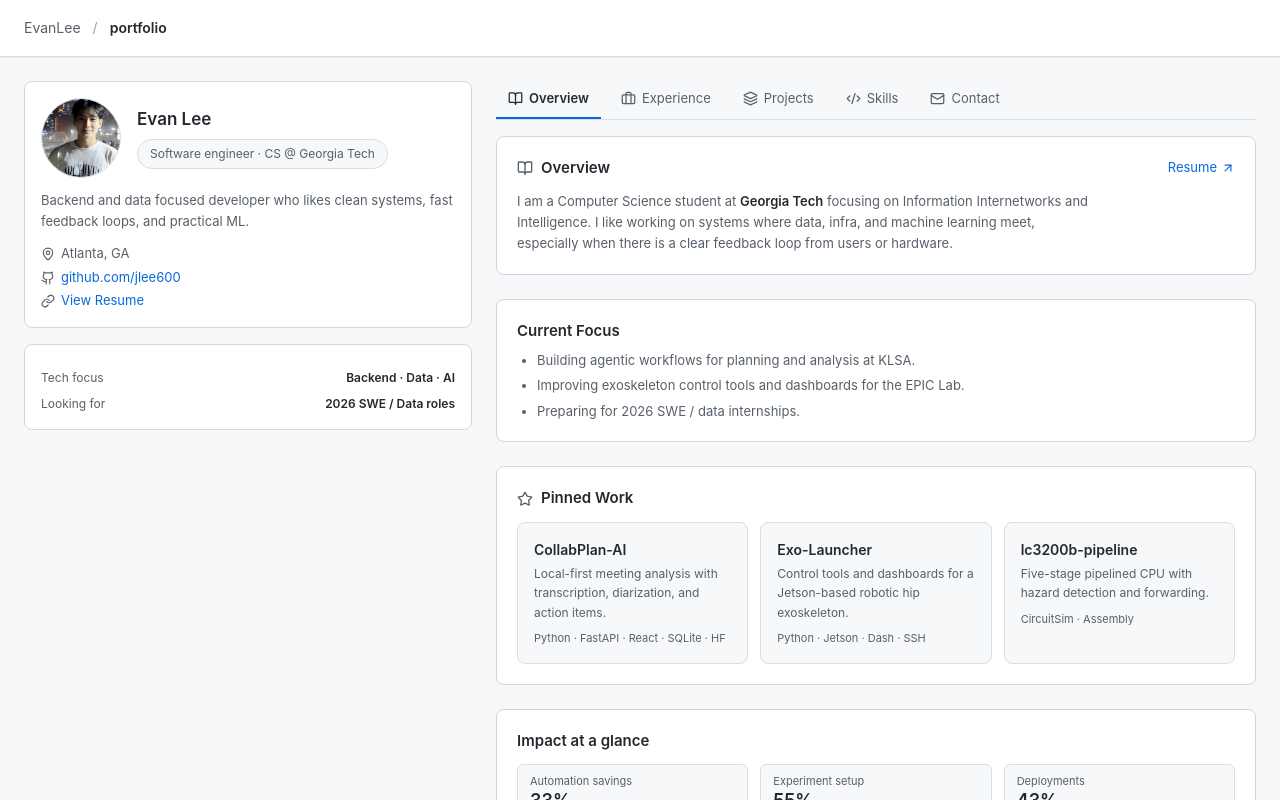
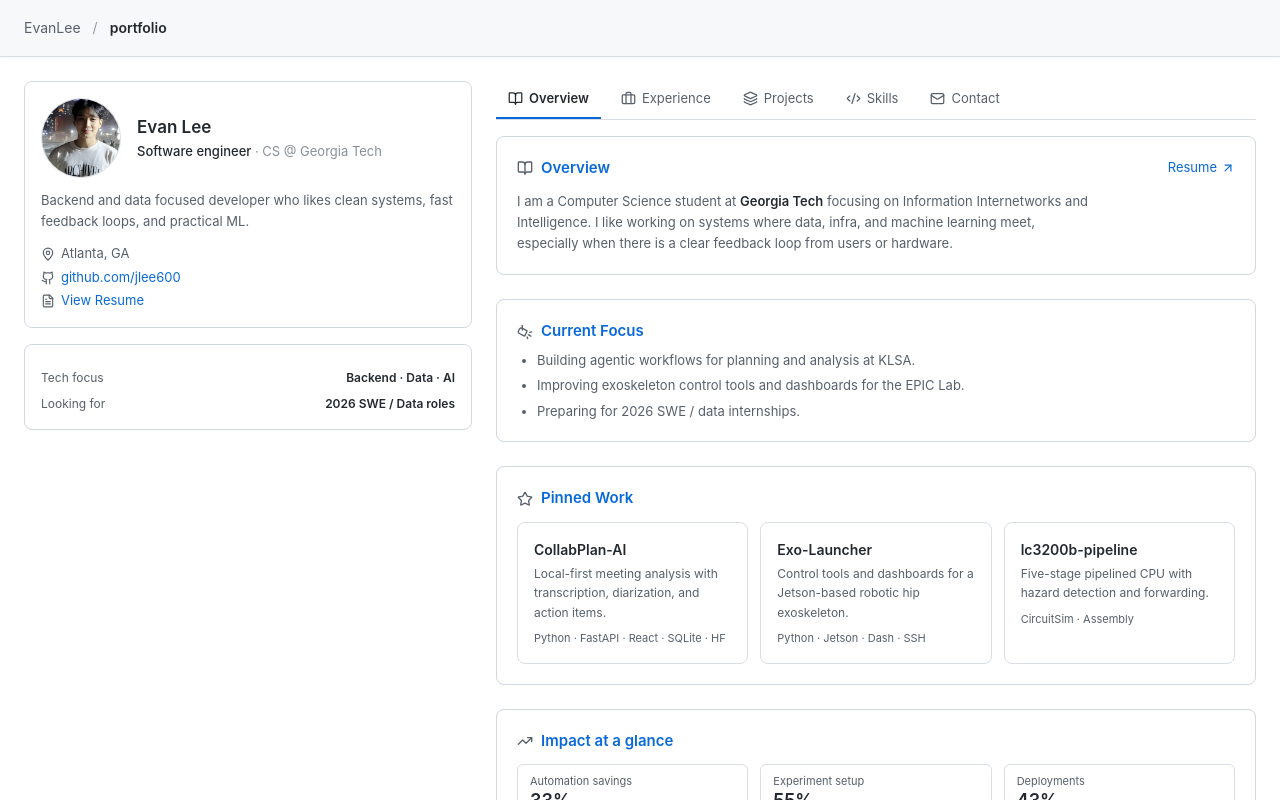
Before and after one commit to jlee600/evan-portfolio-react, a React (Vite) app in the folder my-portfolio/: page / in a window 1280 px wide. Shown: the top 800 px of the page. Built offline with nearby package versions, Linux system fonts and the light colour scheme.

Commit message:
updated layout

```diff
--- a/my-portfolio/src/App.tsx
+++ b/my-portfolio/src/App.tsx
@@ -12,7 +12,11 @@ import {
   ArrowUpRight,
   GithubIcon,
   Linkedin,
-  FolderGit2
+  FolderGit2,
+  FileText,
+  Spotlight,
+  TrendingUp,
+  Boxes
 } from "lucide-react";
 
 import {
@@ -27,7 +31,8 @@ import {
 
 const globalCSS = `
 :root {
-  --bg: #f6f8fa;
+  --bg: #ffffff;
+  --shell-bg: #f6f8fa;
   --bg-subtle: #ffffff;
   --fg: #24292f;
   --fg-muted: #57606a;
@@ -111,7 +116,7 @@ const PROJECTS: Project[] = [
     id: 1,
     name: "Collab-Plan AI",
     description:
-      "AI-powered meeting and conversation assistant with transcription, diarization, and action items.",
+      "AI-powered meeting and conversation assistant with transcription.",
     tech: "Python · FastAPI · React · SQLite · HuggingFace",
     year: "2025",
     href: "https://github.com/jlee600/CollabPlan-AI",
@@ -141,7 +146,7 @@ const PROJECTS: Project[] = [
     id: 4,
     name: "Pipelined LC-3200b CPU",
     description:
-      "Five-stage pipelined CPU in CircuitSim with hazard detection and forwarding.",
+      "Five-stage pipelined CPU in CircuitSim with hazard detection.",
     tech: "Assembly · CircuitSim · Excel",
     year: "2025",
     href: "https://github.com/jlee600/lc3200b-pipelined-processor",
@@ -200,7 +205,7 @@ export default function App() {
       <style>{globalCSS}</style>
 
       {/* Top bar */}
-      <header className="border-b border-[var(--border-subtle)] bg-[var(--bg-subtle)] shadow-sm">
+      <header className="border-b border-[var(--border-subtle)] bg-[var(--shell-bg)] shadow-sm">
         <div className="mx-auto max-w-[1500px] px-4 md:px-6 h-14 flex items-center gap-3">
           <span className="text-sm text-[var(--fg-muted)]">EvanLee</span>
           <span className="text-sm text-[var(--fg-muted)] opacity-60">/</span>
@@ -231,8 +236,9 @@ export default function App() {
                   <div className="text-[17px] font-semibold leading-tight">
                     Evan Lee
                   </div>
-                  <div className="mt-2 inline-flex items-center gap-1 rounded-full border border-[var(--border-subtle)] bg-[#f6f8fa] px-3 py-[5px] text-[12px] text-[var(--fg-muted)]">
-                    Software engineer · CS @ Georgia Tech
+                  <div className="mt-1 text-[13px] text-[var(--fg-muted)]">
+                    <span className="font-medium text-[var(--fg)]">Software engineer</span>
+                    <span className="opacity-70"> · CS @ Georgia Tech</span>
                   </div>
                 </div>
               </div>
@@ -259,7 +265,7 @@ export default function App() {
                   </a>
                 </div>
                 <div className="flex items-center gap-1.5">
-                  <LinkIcon size={14} />
+                  <FileText size={14} />
                   <a
                     href="/img/resume.pdf"
                     className="text-[var(--accent)] hover:underline"
@@ -340,7 +346,7 @@ function OverviewTab() {
       {/* About */}
       <section className="rounded-lg border border-[var(--border)] bg-[var(--bg-subtle)] shadow-[var(--shadow)] p-4 md:p-5">
         <div className="flex items-center justify-between">
-          <h2 className="text-[15px] font-semibold flex items-center gap-2">
+          <h2 className="text-[15px] font-semibold flex items-center gap-2 text-[var(--accent)]">
             <BookOpen size={16} className="text-[var(--fg-muted)]" />
             Overview
           </h2>
@@ -367,7 +373,10 @@ function OverviewTab() {
 
       {/* Current focus */}
       <section className="rounded-lg border border-[var(--border)] bg-[var(--bg-subtle)] shadow-[var(--shadow)] p-4 md:p-5">
-        <h2 className="text-[15px] font-semibold mb-2">Current Focus</h2>
+        <h2 className="text-[15px] font-semibold mb-2 flex items-center gap-2 text-[var(--accent)]">
+          <Spotlight size={16} className="text-[var(--fg-muted)]" />
+        Current Focus
+        </h2>
         <ul className="list-disc pl-5 space-y-1.5 text-[13px] text-[var(--fg-muted)]">
           <li>Building agentic workflows for planning and analysis at KLSA.</li>
           <li>
@@ -380,7 +389,7 @@ function OverviewTab() {
 
       {/* Pinned work */}
       <section className="rounded-lg border border-[var(--border)] bg-[var(--bg-subtle)] shadow-[var(--shadow)] p-4 md:p-5">
-        <h2 className="text-[15px] font-semibold mb-3 flex items-center gap-2">
+        <h2 className="text-[15px] font-semibold mb-3 flex items-center gap-2 text-[var(--accent)]">
           <Star size={16} className="text-[var(--fg-muted)]" />
           Pinned Work
         </h2>
@@ -431,14 +440,15 @@ function OverviewTab() {
       <section className="rounded-lg border border-[var(--border)] bg-[var(--bg-subtle)] shadow-[var(--shadow)] p-4 md:p-5">
         <div className="space-y-4">
           <div>
-            <h2 className="text-[15px] font-semibold mb-3">
+            <h2 className="text-[15px] font-semibold mb-3 flex items-center gap-2 text-[var(--accent)]">
+              <TrendingUp size={16} className="text-[var(--fg-muted)]" />
               Impact at a glance
             </h2>
             <div className="grid gap-3 sm:grid-cols-3 text-[12px]">
               {IMPACT_AT_A_GLANCE.map((item) => (
                 <div
                   key={item.label}
-                  className="rounded-md border border-[var(--border-subtle)] bg-[#f6f8fa] px-3 py-2"
+                  className="rounded-md border border-[var(--border-subtle)] bg-transparent px-3 py-2"
                 >
                   <div className="text-[11px] text-[var(--fg-muted)]">
                     {item.label}
@@ -457,14 +467,15 @@ function OverviewTab() {
           <div className="py-1" />
 
           <div>
-            <h2 className="text-[15px] font-semibold mb-3">
+            <h2 className="text-[15px] font-semibold mb-3 flex items-center gap-2 text-[var(--accent)]">
+              <Boxes size={16} className="text-[var(--fg-muted)]" />
               Tech Stack at a glance
             </h2>
             <div className="grid gap-3 sm:grid-cols-3 text-[12px]">
               {TECH_STACK_AT_A_GLANCE.map((item) => (
                 <div
                   key={item.label}
-                  className="rounded-md border border-[var(--border-subtle)] bg-[#f6f8fa] px-3 py-2"
+                  className="rounded-md border border-[var(--border-subtle)] bg-transparent px-3 py-2"
                 >
                   <div className="text-[11px] text-[var(--fg-muted)]">
                     {item.label}
@@ -555,7 +566,7 @@ function ExperienceTab() {
   return (
     <div className="space-y-4">
       <section className="rounded-lg border border-[var(--border)] bg-[var(--bg-subtle)] shadow-[var(--shadow)] p-4 md:p-5">
-        <h2 className="text-[15px] font-semibold mb-3 flex items-center gap-2">
+        <h2 className="text-[15px] font-semibold mb-3 flex items-center gap-2 text-[var(--accent)]">
           <Briefcase size={16} className="text-[var(--fg-muted)]" />
           Experience
         </h2>
@@ -663,7 +674,7 @@ function ProjectsTab() {
   return (
     <div className="space-y-4">
       <section className="rounded-lg border border-[var(--border)] bg-[var(--bg-subtle)] shadow-[var(--shadow)] p-4 md:p-5">
-        <h2 className="text-[15px] font-semibold mb-3 flex items-center gap-2">
+        <h2 className="text-[15px] font-semibold mb-3 flex items-center gap-2 text-[var(--accent)]">
           <Layers size={16} className="text-[var(--fg-muted)]" />
           Projects
         </h2>
@@ -793,7 +804,7 @@ function SkillsTab() {
   return (
     <div className="space-y-4">
       <section className="rounded-lg border border-[var(--border)] bg-[var(--bg-subtle)] shadow-[var(--shadow)] p-4 md:p-5">
-        <h2 className="text-[15px] font-semibold mb-3 flex items-center gap-2">
+        <h2 className="text-[15px] font-semibold mb-3 flex items-center gap-2 text-[var(--accent)]">
           <Code2 size={16} className="text-[var(--fg-muted)]" />
           Skills
         </h2>
@@ -963,7 +974,7 @@ function ContactTab() {
   return (
     <div className="space-y-4">
       <section className="rounded-lg border border-[var(--border)] bg-[var(--bg-subtle)] shadow-[var(--shadow)] p-4 md:p-5">
-        <h2 className="text-[15px] font-semibold mb-3 flex items-center gap-2">
+        <h2 className="text-[15px] font-semibold mb-3 flex items-center gap-2 text-[var(--accent)]">
           <Mail size={16} className="text-[var(--fg-muted)]" />
           Contact
         </h2>
@@ -1015,7 +1026,7 @@ function ContactTab() {
 
         {/* Recruiter notes */}
         <div className="mt-4 pt-3 border-t border-[var(--border-subtle)] text-[12px] text-[var(--fg-muted)]">
-          <div className="font-semibold text-[var(--fg)] mb-1">
+          <div className="font-semibold text-[var(--accent)] mb-1">
             Quick notes for recruiters
           </div>
 
```
